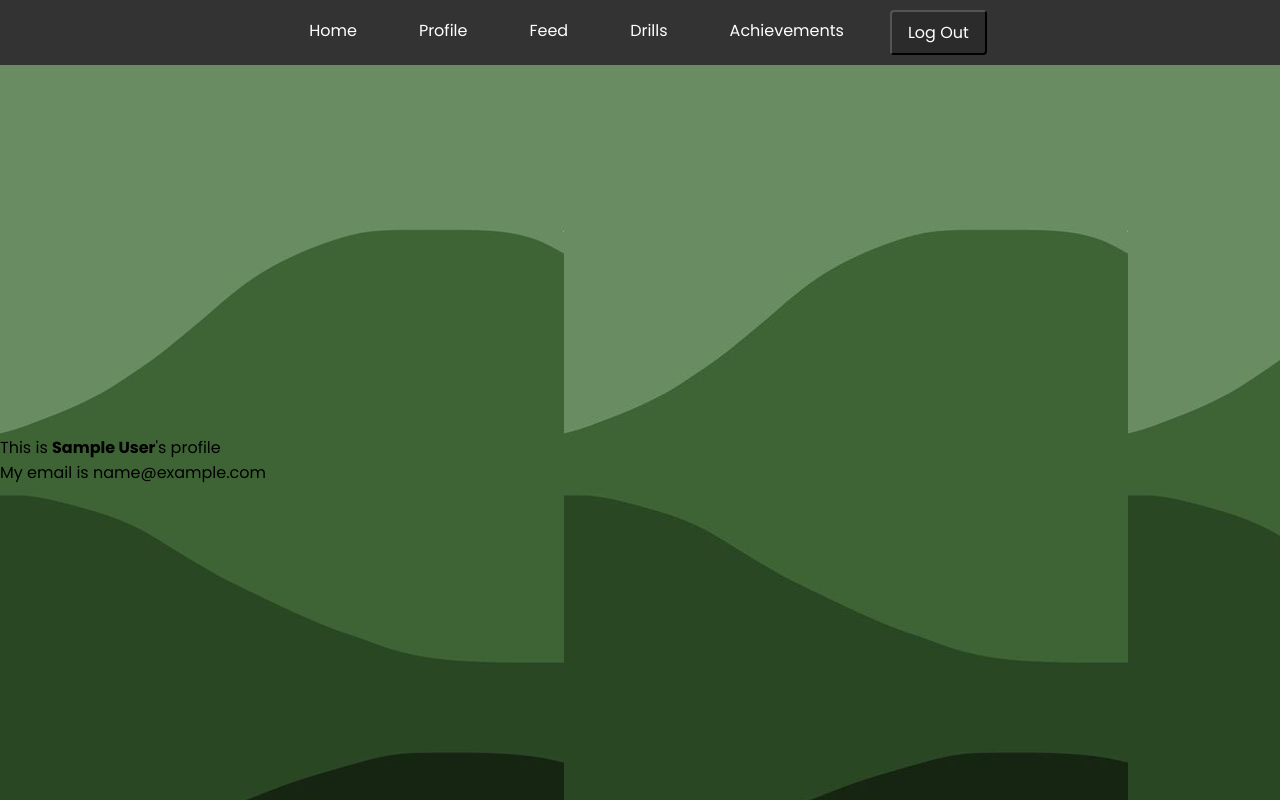
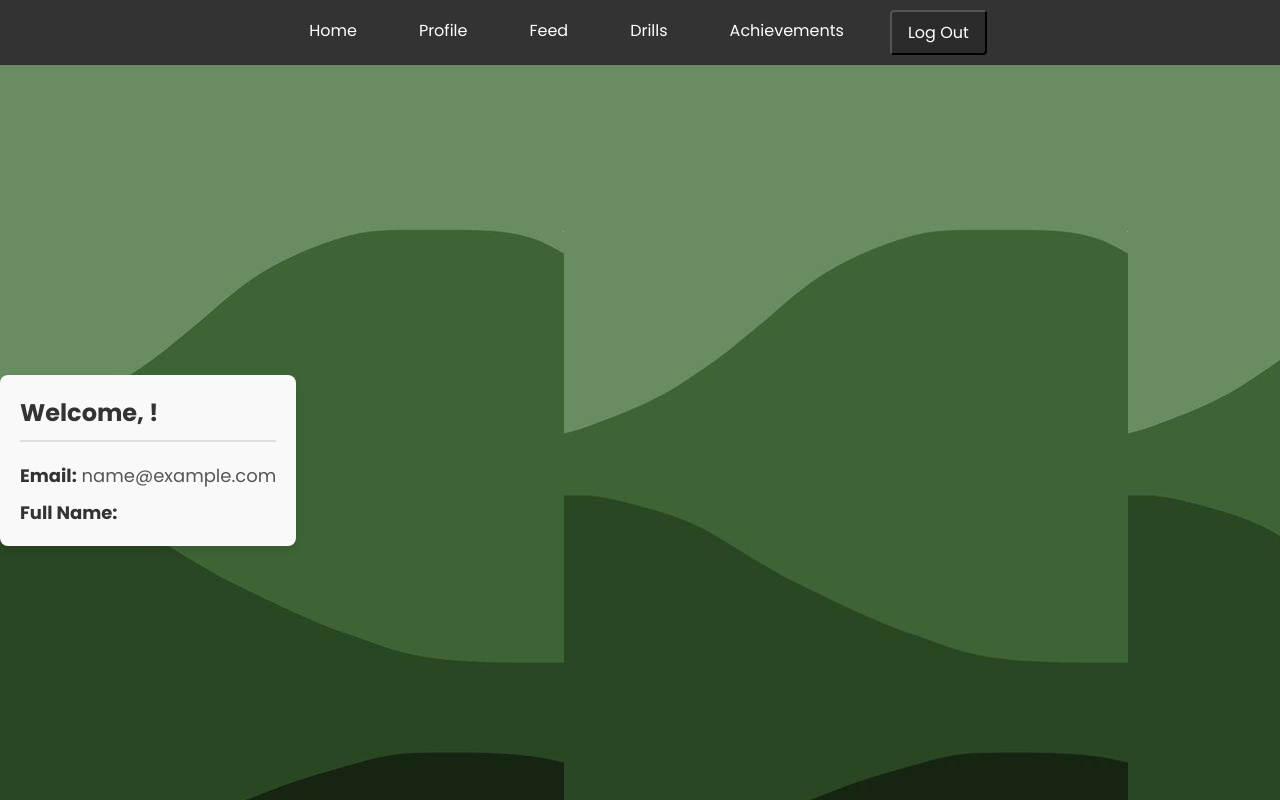
Before and after one commit to parora54/ignition-hacks-v5, a React (Vite) app in the folder client/: page /profile in a window 1280 px wide. Built offline with nearby package versions, Linux system fonts and the light colour scheme; sample sign-in values are in the browser's storage.

Commit message:
Reworked file structure

```diff
--- a/client/src/Competition.jsx
+++ b/client/src/Competition.jsx
@@ -1,6 +1,6 @@
 import { useEffect, useState } from "react";
 import { useParams } from "react-router-dom";
-import "./Competition.css"; // Ensure to add your custom CSS file
+import "./styles/Competition.css";
 
 export default function Competition() {
   const { id } = useParams();
--- a/client/src/Feed.jsx
+++ b/client/src/Feed.jsx
@@ -1,6 +1,6 @@
 import { useState, useEffect } from "react";
 import Comp from "./components/Comp";
-import "./Feed.css";
+import "./styles/Feed.css";
 
 export default function Feed() {
   const [comps, setComps] = useState([]);
--- a/client/src/Login.jsx
+++ b/client/src/Login.jsx
@@ -1,7 +1,7 @@
 import { useState } from "react";
 import { useNavigate } from "react-router-dom";
 import { useAuth } from "./AuthProvider";
-import "./index.css";
+import "./styles/index.css";
 
 export default function Login() {
   const [email, setEmail] = useState("");
--- a/client/src/Profile.jsx
+++ b/client/src/Profile.jsx
@@ -1,14 +1,24 @@
 import { useAuth } from "./AuthProvider";
+import "./styles/Profile.css"; // Ensure you have this CSS file for styling
 
 export default function Profile() {
   const { user } = useAuth();
 
   return (
-    <>
-      <div>
-        This is <b>{user.name}</b>&apos;s profile
+    <div className="profile-container">
+      <div className="profile-header">
+        <h1>
+          Welcome, <span className="profile-name">{user.full_name}</span>!
+        </h1>
       </div>
-      <div>My email is {user.email}</div>
-    </>
+      <div className="profile-details">
+        <div className="profile-detail">
+          <strong>Email:</strong> {user.email}
+        </div>
+        <div className="profile-detail">
+          <strong>Full Name:</strong> {user.full_name}
+        </div>
+      </div>
+    </div>
   );
 }
--- a/client/src/Register.jsx
+++ b/client/src/Register.jsx
@@ -1,6 +1,6 @@
 import { useEffect, useState } from "react";
 import { useNavigate } from "react-router-dom";
-import "./index.css";
+import "./styles/index.css";
 import { useAuth } from "./AuthProvider";
 
 export default function Register() {
--- a/client/src/components/Navbar.jsx
+++ b/client/src/components/Navbar.jsx
@@ -1,4 +1,4 @@
-import "./test.css";
+import "../styles/test.css";
 import { useAuth } from "../AuthProvider";
 
 export default function Navbar() {
--- a/client/src/components/PrivateRoute.jsx
+++ b/client/src/components/PrivateRoute.jsx
@@ -1,4 +1,3 @@
-// src/PrivateRoute.jsx
 import { Navigate } from "react-router-dom";
 import { useAuth } from "../AuthProvider";
 
--- /dev/null
+++ b/client/src/styles/Profile.css
@@ -0,0 +1,39 @@
+.profile-container {
+    background-color: #f9f9f9;
+    padding: 20px;
+    border-radius: 8px;
+    box-shadow: 0 4px 8px rgba(0, 0, 0, 0.1);
+    max-width: 600px;
+    margin: 20px auto;
+  }
+
+  .profile-header {
+    border-bottom: 2px solid #e0e0e0;
+    padding-bottom: 10px;
+    margin-bottom: 20px;
+  }
+
+  .profile-header h1 {
+    margin: 0;
+    font-size: 24px;
+    color: #333;
+  }
+
+  .profile-name {
+    color: #007BFF; /* Customize to match your theme */
+  }
+
+  .profile-details {
+    display: flex;
+    flex-direction: column;
+    gap: 10px;
+  }
+
+  .profile-detail {
+    font-size: 18px;
+    color: #555;
+  }
+
+  .profile-detail strong {
+    color: #333;
+  }
--- a/client/src/index.css
+++ b/client/src/styles/index.css
@@ -13,7 +13,7 @@ body {
     display: flex;
     align-items: center;
     min-height: 85vh;
-    background: url(assets/b5.jpg);
+    background: url(../assets/b5.jpg);
     margin-top: 15vh;
 }
 
```
Also changed, not shown: client/src/styles/Competition.css (renamed from client/src/Competition.css), client/src/styles/Feed.css (renamed from client/src/Feed.css), client/src/styles/test.css (renamed from client/src/components/test.css).
